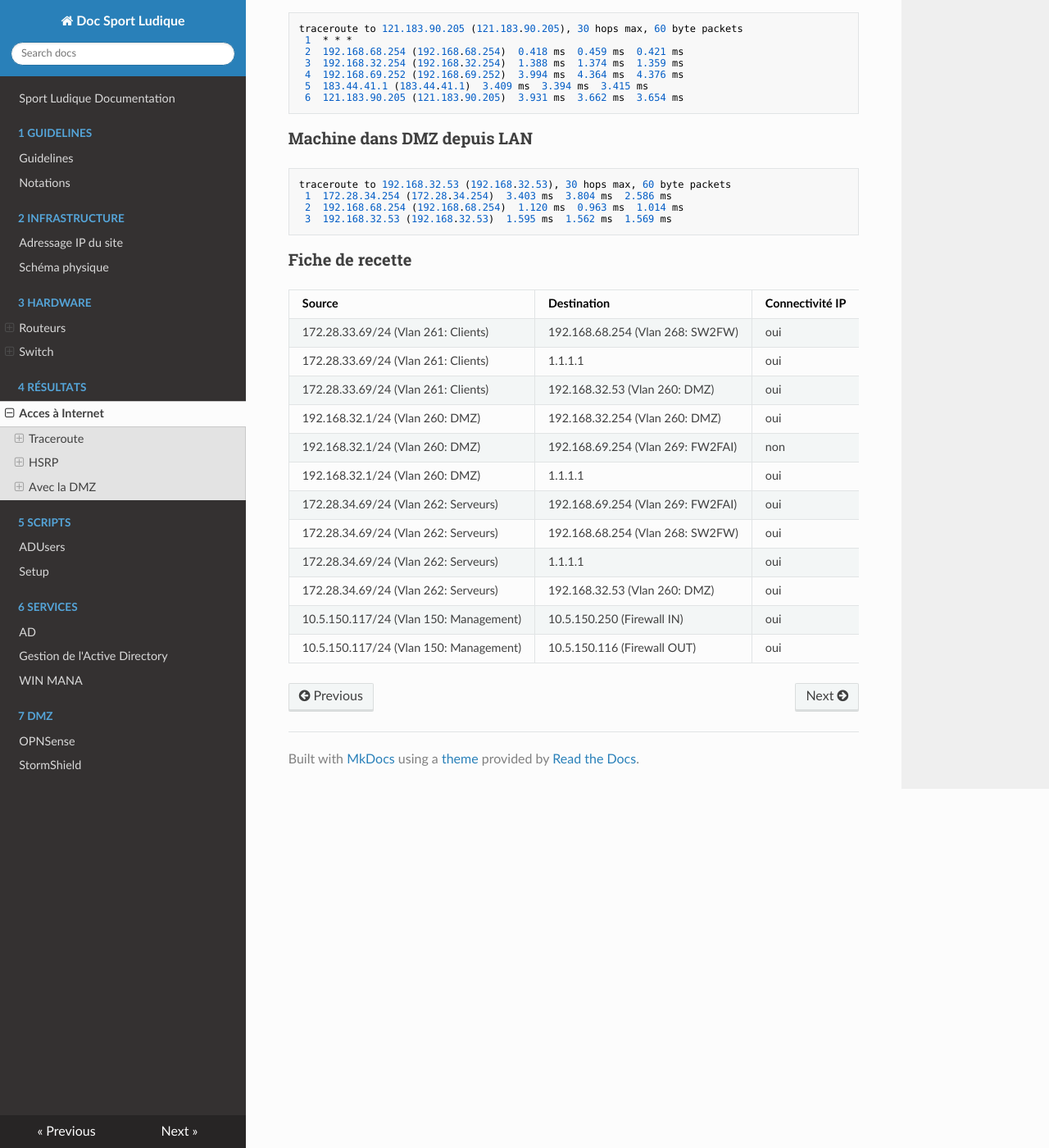
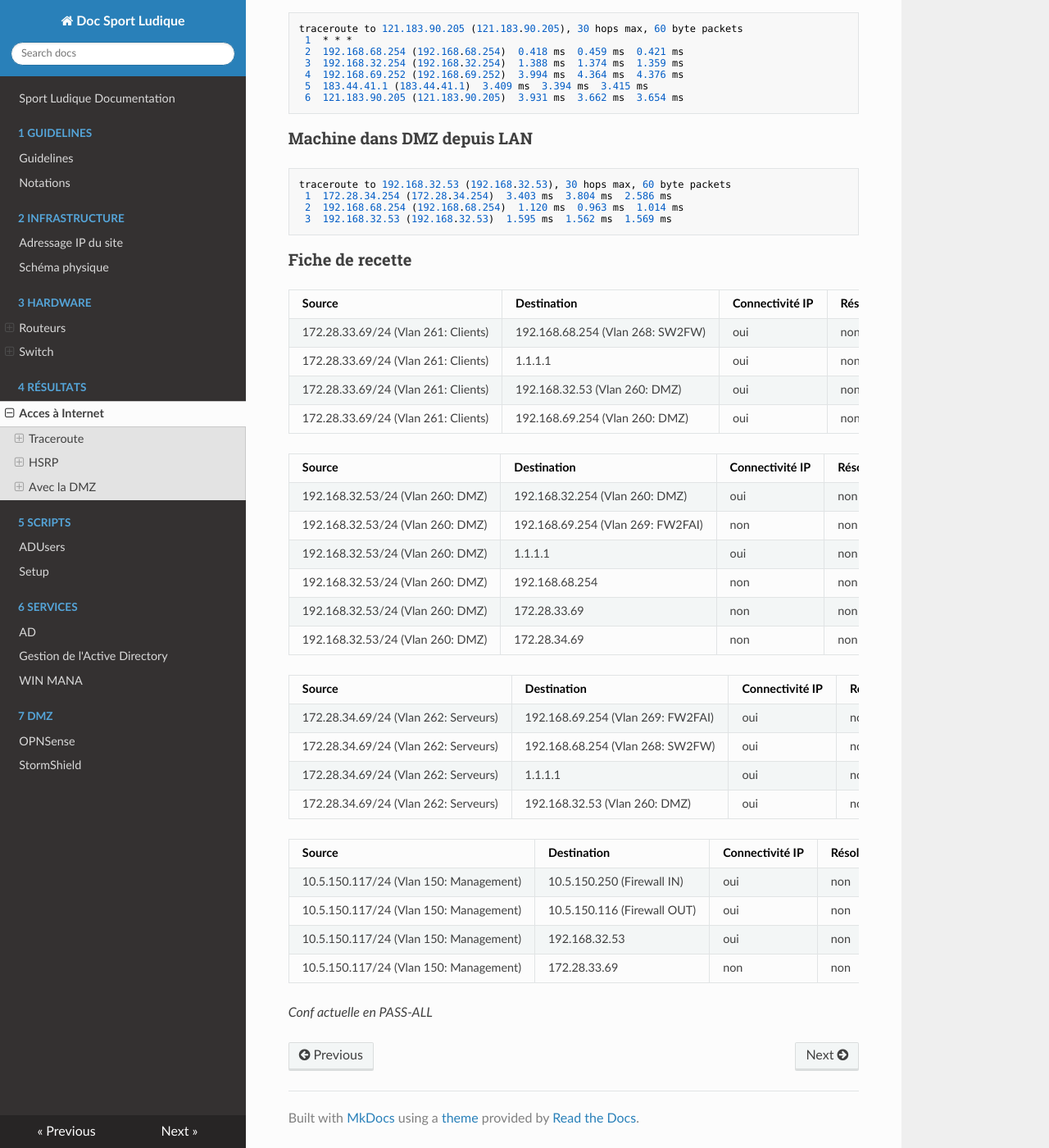
Before and after one commit to DSISportLudique/SportLudique2Doc, an MkDocs documentation site: the page built from docs/4 - Résultats/AccesInternet.md, in a window 1280 px wide and 1400 px high, scrolled down 2041 px. Shown: the whole window at 82% size. Built offline with MkDocs 1.6.1, drawn with Linux system fonts in a browser that asks for light colours; nearby versions of some CDN libraries.

Commit message:
update fiche de recette

```diff
--- a/docs/4 - Résultats/AccesInternet.md
+++ b/docs/4 - Résultats/AccesInternet.md
@@ -130,12 +130,30 @@ traceroute to 192.168.32.53 (192.168.32.53), 30 hops max, 60 byte packets
 | 172.28.33.69/24 (Vlan 261: Clients) | 192.168.68.254 (Vlan 268: SW2FW) | oui | non | ICMP |
 | 172.28.33.69/24 (Vlan 261: Clients) | 1.1.1.1 | oui | non | ICMP |
 | 172.28.33.69/24 (Vlan 261: Clients) | 192.168.32.53 (Vlan 260: DMZ) | oui | non | ICMP |
-| 192.168.32.1/24 (Vlan 260: DMZ) | 192.168.32.254 (Vlan 260: DMZ) | oui | non | ICMP |
-| 192.168.32.1/24 (Vlan 260: DMZ) | 192.168.69.254 (Vlan 269: FW2FAI) | non | non | ICMP |
-| 192.168.32.1/24 (Vlan 260: DMZ) | 1.1.1.1 | oui | non | ICMP |
+| 172.28.33.69/24 (Vlan 261: Clients) | 192.168.69.254 (Vlan 260: DMZ) | oui | non | ICMP |
+
+| Source | Destination | Connectivité IP | Résolution DNS | Service testé (protocole/port) |
+|--------|-------------|-----------------|----------------|--------------------------------|
+| 192.168.32.53/24 (Vlan 260: DMZ) | 192.168.32.254 (Vlan 260: DMZ) | oui | non | ICMP |
+| 192.168.32.53/24 (Vlan 260: DMZ) | 192.168.69.254 (Vlan 269: FW2FAI) | non | non | ICMP |
+| 192.168.32.53/24 (Vlan 260: DMZ) | 1.1.1.1 | oui | non | ICMP |
+| 192.168.32.53/24 (Vlan 260: DMZ) | 192.168.68.254 | non | non | ICMP |
+| 192.168.32.53/24 (Vlan 260: DMZ) | 172.28.33.69 | non | non | ICMP |
+| 192.168.32.53/24 (Vlan 260: DMZ) | 172.28.34.69 | non | non | ICMP |
+
+
+| Source | Destination | Connectivité IP | Résolution DNS | Service testé (protocole/port) |
+|--------|-------------|-----------------|----------------|--------------------------------|
 | 172.28.34.69/24 (Vlan 262: Serveurs) | 192.168.69.254 (Vlan 269: FW2FAI) | oui | non | ICMP |
 | 172.28.34.69/24 (Vlan 262: Serveurs) | 192.168.68.254 (Vlan 268: SW2FW) | oui | non | ICMP |
 | 172.28.34.69/24 (Vlan 262: Serveurs) | 1.1.1.1 | oui | non | ICMP |
 | 172.28.34.69/24 (Vlan 262: Serveurs) | 192.168.32.53 (Vlan 260: DMZ) | oui | non | ICMP |
+
+| Source | Destination | Connectivité IP | Résolution DNS | Service testé (protocole/port) |
+|--------|-------------|-----------------|----------------|--------------------------------|
 | 10.5.150.117/24 (Vlan 150: Management) | 10.5.150.250 (Firewall IN) | oui | non | ICMP |
 | 10.5.150.117/24 (Vlan 150: Management) | 10.5.150.116 (Firewall OUT) | oui | non | ICMP |
+| 10.5.150.117/24 (Vlan 150: Management) | 192.168.32.53 | oui | non | ICMP |
+| 10.5.150.117/24 (Vlan 150: Management) | 172.28.33.69 | non | non | ICMP |
+
+*Conf actuelle en PASS-ALL*
```
